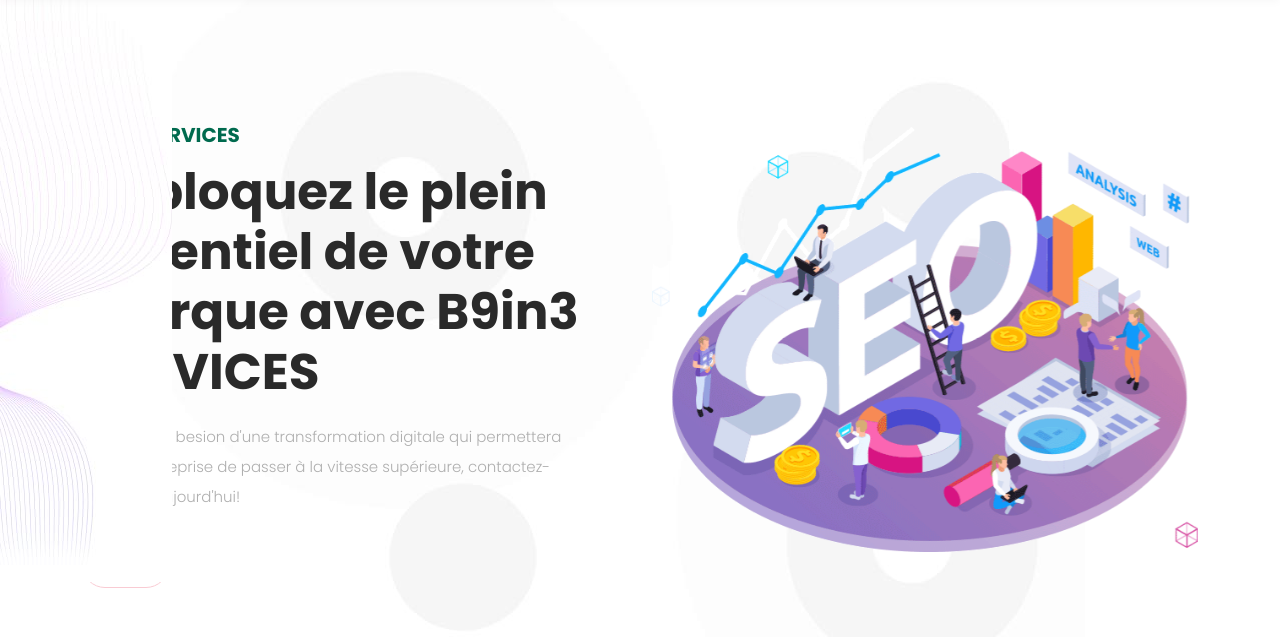
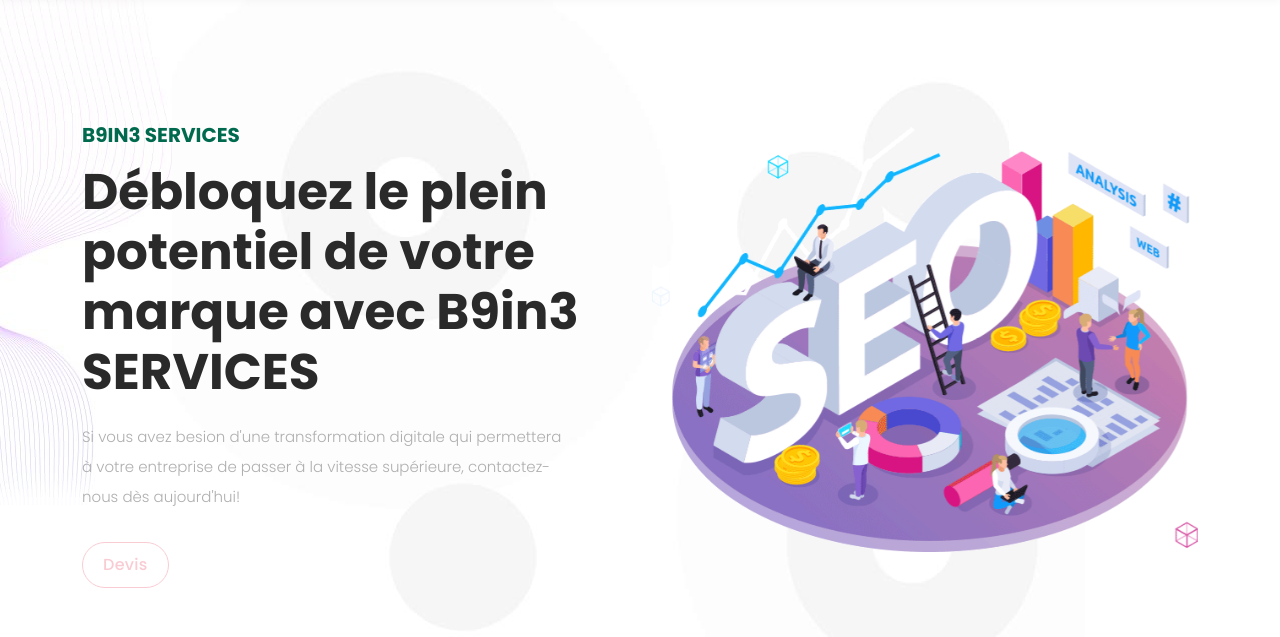
Before and after one commit to MohammadZentari/b3in9, a plain HTML site: page index.html in a window 1280 px wide. Shown: the part 163-800 px from the top of the page. Drawn offline with Linux system fonts and the light colour scheme.

Commit message:
Update templatemo-digimedia-v1.css

```diff
--- a/assets/css/templatemo-digimedia-v1.css
+++ b/assets/css/templatemo-digimedia-v1.css
@@ -995,17 +995,23 @@
   overflow: hidden;
 }
 
+.main-banner {
+  position: relative;
+  z-index: 2;
+}
+
 .main-banner:after {
   content: '';
   background-image: url(../images/slider-left-dec.jpg);
   background-repeat: no-repeat;
   position: absolute;
   left: 0;
-  top: 60px;
-  width: 262px;
-  height: 625px;
-  z-index: 1;
-}
+  top: 0;
+  width: 100%;
+  height: 100%;
+  z-index: -1;
+}
+
 
 .main-banner:before {
   content: '';
```
